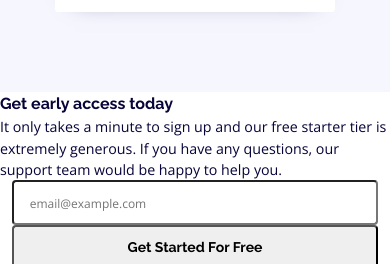
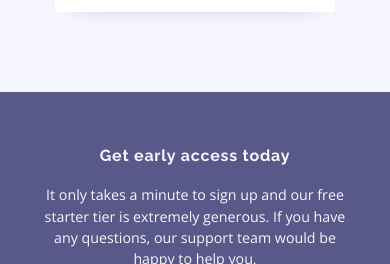
Before and after one commit to sisodiaa/frontend-mentor-fylo-landing-page-with-two-column-layout, a plain HTML site: page index.html in a window 390 px wide. Shown: the part 1736-2000 px from the top of the page. Drawn offline with nearby package versions, Linux system fonts and the light colour scheme.

Commit message:
Style CTA section for small screen devices

```diff
--- a/css/style.css
+++ b/css/style.css
@@ -167,6 +167,19 @@ blockquote small {
   color: var(--color-desaturated-blue);
 }
 
+.subheading--cta {
+  letter-spacing: 0.05rem;
+}
+
+.page__hero {
+  text-align: center;
+}
+
+.page__cta {
+  color: var(--color-grayish-blue);
+  text-align: center;
+}
+
 .wrapper {
   padding-left: 1.5rem;
   padding-right: 1.5rem;
@@ -199,6 +212,9 @@ nav ul {
   margin-bottom: 1.5rem;
   text-align: center;
 }
+.subheading--cta {
+  margin-bottom: 1rem;
+}
 
 .paragraph--hero {
   margin-bottom: 2rem;
@@ -209,6 +225,11 @@ nav ul {
   margin-left: -0.25rem;
   margin-right: -0.25rem;
   margin-bottom: 1rem;
+}
+.paragraph--cta {
+  margin-left: 1.277375rem;
+  margin-right: 1.277375rem;
+  margin-bottom: 1.5rem;
 }
 
 .form {
@@ -231,26 +252,35 @@ nav ul {
 .form label {
   display: none;
 }
+.form--cta {
+  width: 82.5%;
+  margin-left: auto;
+  margin-right: auto;
+}
 
-.email--hero {
+.email--hero, .email--cta {
   margin-bottom: 1rem;
   border: 1px solid var(--color-dark-blue);
 }
-.email--hero::-webkit-input-placeholder {
+.email--hero::-webkit-input-placeholder, .email--cta::-webkit-input-placeholder {
   color: var(--color-light-gray);
   opacity: 0.5;
 }
 
-.submit--hero {
+.submit--hero, .submit--cta {
   color: var(--color-grayish-blue);
   background-color: var(--color-bright-blue);
   border: none;
+}
+.submit--hero {
   box-shadow: 0px 2px 5px 1px var(--color-light-gray);
+}
+.submit--cta {
+  box-shadow: 0px 1px 15px -12px var(--color-dark-blue);
 }
 
 .page__hero {
   margin-bottom: 9rem;
-  text-align: center;
 }
 .page__illustration--1 {
   margin-bottom: 2.5rem;
@@ -344,3 +374,8 @@ nav ul {
   grid-column: 2/span 1;
   padding-top: 3px;
 }
+.page__cta {
+  padding-top: 3.25rem;
+  padding-bottom: 4rem;
+  background-color: var(--color-desaturated-blue);
+}
--- a/index.html
+++ b/index.html
@@ -104,7 +104,7 @@
         </blockquote>
       </section>
 
-      <section class="page__cta">
+      <section class="page__cta wrapper">
         <h2 class="subheading subheading--cta">Get early access today</h2>
 
         <p class="paragraph paragraph--cta">
@@ -115,7 +115,7 @@
 
         <form class="form form--cta" aria-label="Enter your email">
           <div class="form-group">
-            <label for="page__email--cta">Email</label>
+            <label for="email--cta">Email</label>
             <input
               id="email--cta"
               class="email--cta"
@@ -127,7 +127,7 @@
 
           <div class="form-group">
             <input
-              class="form-submit--cta"
+              class="submit--cta"
               type="submit"
               value="Get Started For Free"
               role="button"
--- a/sass/base/_typography.scss
+++ b/sass/base/_typography.scss
@@ -68,7 +68,16 @@ blockquote {
 }
 
 .paragraph {
-  &--benefit {
-    color: var(--color-desaturated-blue);
-  }
+  &--benefit { color: var(--color-desaturated-blue); }
 }
+
+.subheading {
+  &--cta { letter-spacing: 0.05rem; }
+}
+
+.page__hero { text-align: center; }
+
+.page__cta {
+  color: var(--color-grayish-blue);
+  text-align: center;
+}
--- a/sass/components/_form.scss
+++ b/sass/components/_form.scss
@@ -18,10 +18,17 @@
   }
 
   label { display: none; }
+
+  &--cta {
+    width: 82.5%;
+    margin-left: auto;
+    margin-right: auto;
+  }
 }
 
 .email {
-  &--hero {
+  &--hero,
+  &--cta {
     margin-bottom: 1rem;
     border: 1px solid var(--color-dark-blue);
 
@@ -33,10 +40,18 @@
 }
 
 .submit {
-  &--hero {
+  &--hero,
+  &--cta {
     color: var(--color-grayish-blue);
     background-color: var(--color-bright-blue);
     border: none;
+  }
+
+  &--hero {
     box-shadow: 0px 2px 5px 1px var(--color-light-gray);
   }
+
+  &--cta {
+    box-shadow: 0px 1px 15px -12px var(--color-dark-blue);
+  }
 }
--- a/sass/components/_paragraph.scss
+++ b/sass/components/_paragraph.scss
@@ -10,4 +10,10 @@
     margin-right: -0.25rem;
     margin-bottom: 1rem;
   }
+
+  &--cta {
+    margin-left: 1.277375rem;
+    margin-right: 1.277375rem;
+    margin-bottom: 1.5rem;
+  }
 }
--- a/sass/components/_subheading.scss
+++ b/sass/components/_subheading.scss
@@ -3,4 +3,8 @@
     margin-bottom: 1.5rem;
     text-align: center;
   }
+
+  &--cta {
+    margin-bottom: 1rem;
+  }
 }
--- a/sass/pages/_page.scss
+++ b/sass/pages/_page.scss
@@ -1,8 +1,5 @@
 .page {
-  &__hero {
-    margin-bottom: 9rem;
-    text-align: center;
-  }
+  &__hero { margin-bottom: 9rem; }
 
   &__illustration {
     &--1 {
@@ -110,4 +107,10 @@
       padding-top: 3px;
     }
   }
+
+  &__cta {
+    padding-top: 3.25rem;
+    padding-bottom: 4rem;
+    background-color: var(--color-desaturated-blue);
+  }
 }
```
